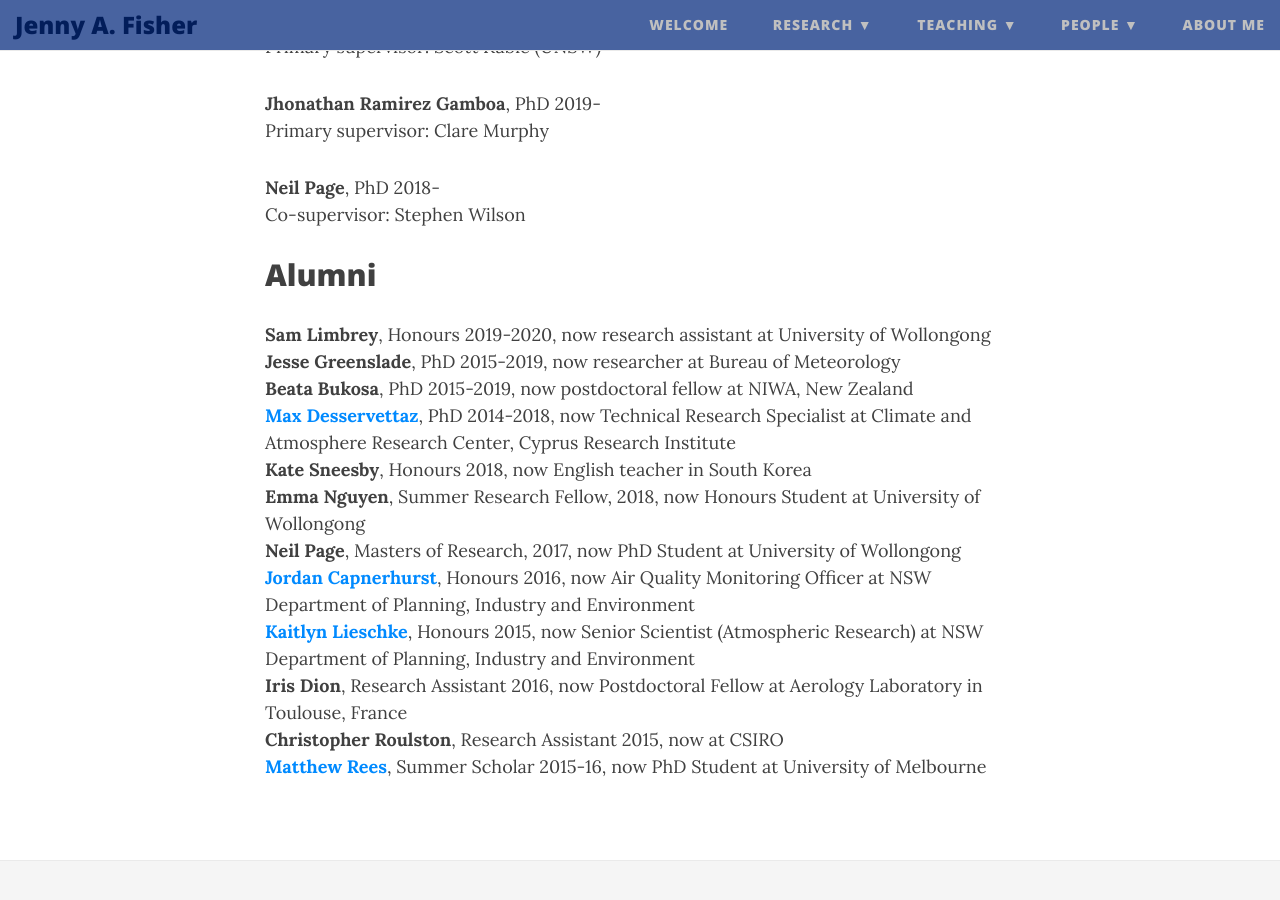
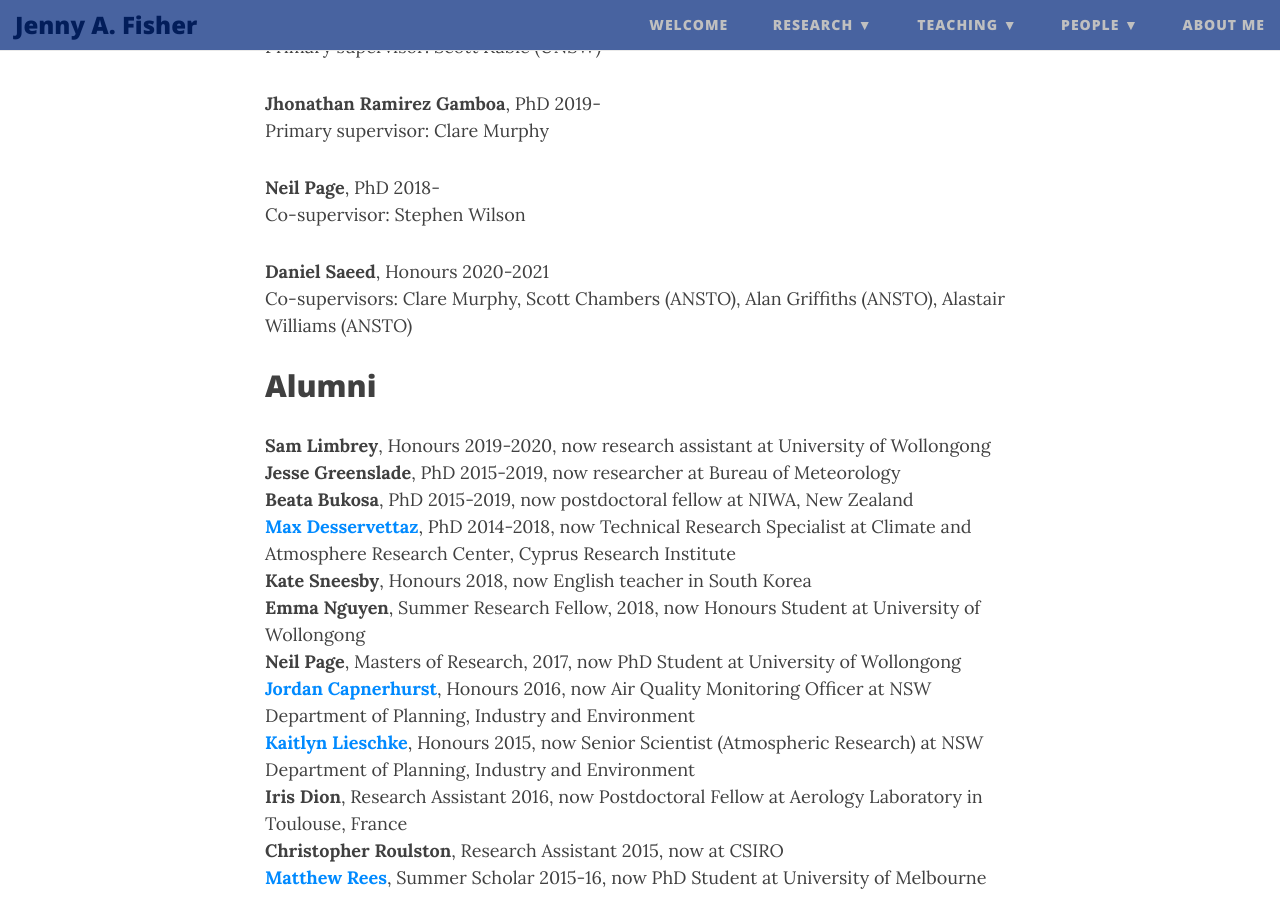
Before and after one commit to jennyfisher/jennyfisher.github.io, a Jekyll site: the page built from people.md, in a window 1280 px wide and 900 px high, scrolled down 493 px. Built offline with Jekyll 4.4.1, drawn with Linux system fonts in a browser that asks for light colours; nearby versions of some CDN libraries.

Commit message:
Add Daniel

```diff
--- a/people.md
+++ b/people.md
@@ -20,6 +20,10 @@ title: People
 **Neil Page**, PhD 2018-<br/>
        Co-supervisor: Stephen Wilson
 
+**Daniel Saeed**, Honours 2020-2021<br/>
+       Co-supervisors: Clare Murphy, Scott Chambers (ANSTO), Alan Griffiths (ANSTO), Alastair Williams (ANSTO)
+
+
 ## Alumni
 
 **Sam Limbrey**, Honours 2019-2020, now research assistant at University of Wollongong<br/>
```
